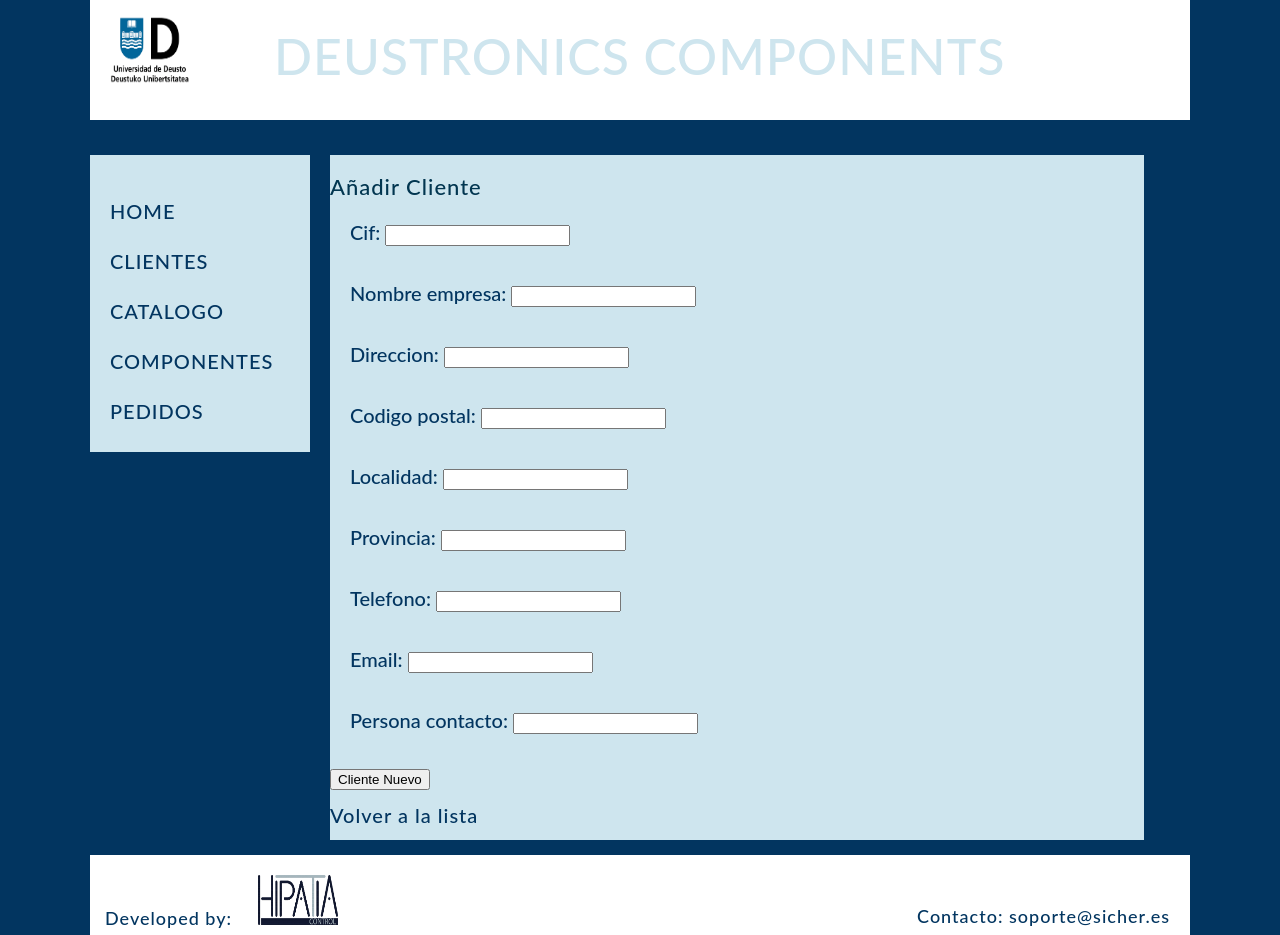
After one commit to MaialenAguilar/TrabajoDjango, a Django app: a page that uses gestionPedidos/appGestionPedidos/templates/Añadir_Cliente.html in a window 1280 px wide. The commit adds this page. Run offline with Django 3.2, Linux system fonts and the light colour scheme.

Commit message:
crear pedido, cliente y producto + nueva view  añadir cliente

```diff
--- /dev/null
+++ b/gestionPedidos/appGestionPedidos/templates/Añadir_Cliente.html
@@ -0,0 +1,13 @@
+{% extends 'base.html' %}
+
+{% block main %}
+<h2>Añadir Cliente</h2>
+
+<form action="{% url 'Añadir_Cliente' %}" method="post">
+    {% csrf_token %}
+    {{ form.as_p }}
+    <input type="submit" value="Cliente Nuevo" />
+</form>
+<a href="{% url 'clientes' %}">Volver a la lista</a>
+
+{% endblock %}
--- a/gestionPedidos/appGestionPedidos/templates/Crear_Pedido.html
+++ b/gestionPedidos/appGestionPedidos/templates/Crear_Pedido.html
@@ -1,6 +1,6 @@
 {% extends 'base.html' %}
 
-{% block contenido %}
+{% block main %}
 <h2>Crear Pedido</h2>
 
 <form action="{% url 'crear_pedido' %}" method="post">
--- a/gestionPedidos/appGestionPedidos/templates/clientes.html
+++ b/gestionPedidos/appGestionPedidos/templates/clientes.html
@@ -21,4 +21,5 @@
 		{% endfor %}
 	</table>
 	</div>
+	<a href="{% url 'Añadir_Cliente' %}"><input type="button" value="Añadir cliente"></a>
 {% endblock %}
--- a/gestionPedidos/appGestionPedidos/templates/pedidos.html
+++ b/gestionPedidos/appGestionPedidos/templates/pedidos.html
@@ -17,4 +17,6 @@
         </li>
     {% endfor %}
     </ul>
+
+    <a href="{% url 'crear_pedido' %}"><input type="button" value="Crear pedido"></a>
 {% endblock %}
--- a/gestionPedidos/appGestionPedidos/urls.py
+++ b/gestionPedidos/appGestionPedidos/urls.py
@@ -23,7 +23,8 @@ urlpatterns = [
    # path('pedidos/<int:pedido_id>/', views.detalle_pedidos, name='detalle_pedidos')
     path('pedidos/<int:pk>/', views.Detalle_PedidosDetailView.as_view(), name='detalle_pedidos'),
     path('pedidos/crear/', views.CrearPedidoView.as_view(), name='crear_pedido'),
-    path('productos/crear/', views.CrearProductoView.as_view(), name='Insertar_Producto')
+    path('productos/crear/', views.CrearProductoView.as_view(), name='Insertar_Producto'),
+    path('clientes/añadir/', views.CrearClienteView.as_view(), name='Añadir_Cliente')
 
 
 
--- a/gestionPedidos/appGestionPedidos/views.py
+++ b/gestionPedidos/appGestionPedidos/views.py
@@ -9,7 +9,7 @@ from django.shortcuts import render
 from django.shortcuts import render, redirect
 from django.views.generic import ListView, DetailView
 from django.views import View
-from .forms import PedidoForm, ProductoForm
+from .forms import PedidoForm, ProductoForm , ClienteForm
 
 #DEVUELVE UNA PANTALLA ESTATICA QUE ES LA DE INICIO
 
@@ -189,3 +189,24 @@ class CrearProductoView(View):
             return redirect('productos')
 
         return render(request, 'Insertar_Producto.html', {'form': form})
+
+# AÑADIR CLIENTE NUEVO
+
+class CrearClienteView(View):
+    def get(self, request, *args, **kwargs):
+        form = ClienteForm()
+        context = {
+            'form': form,
+            'titulo_pagina': 'Añadir cliente'
+        }
+        return render(request, 'Añadir_Cliente.html', context)
+
+    def post(self, request, *args, **kwargs):
+        form = ClienteForm(request.POST)
+        if form.is_valid():
+            form.save()
+
+            # Volvemos a la lista de productos
+            return redirect('clientes')
+
+        return render(request, 'Añadir_Cliente.html', {'form': form})
```
Also changed, not shown: gestionPedidos/appGestionPedidos/templates/categorias.html (+11 -0 lines).
